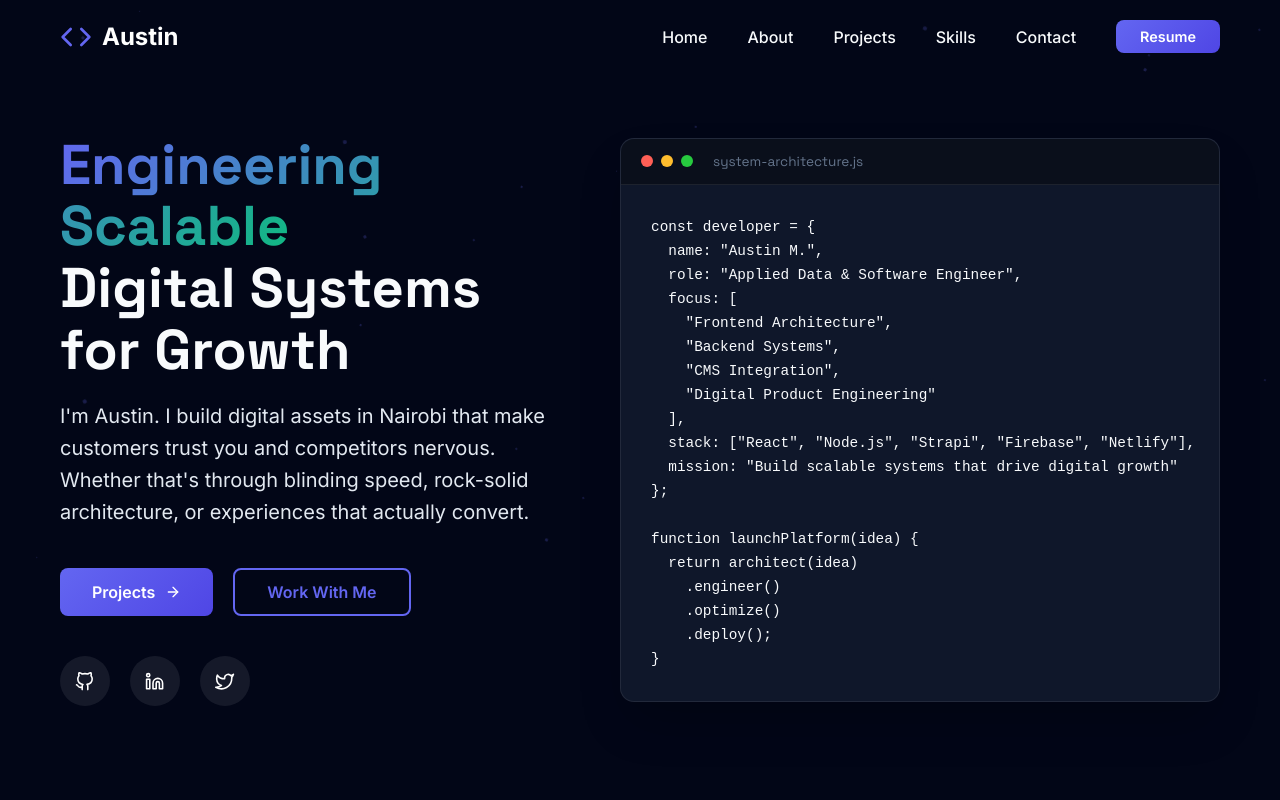
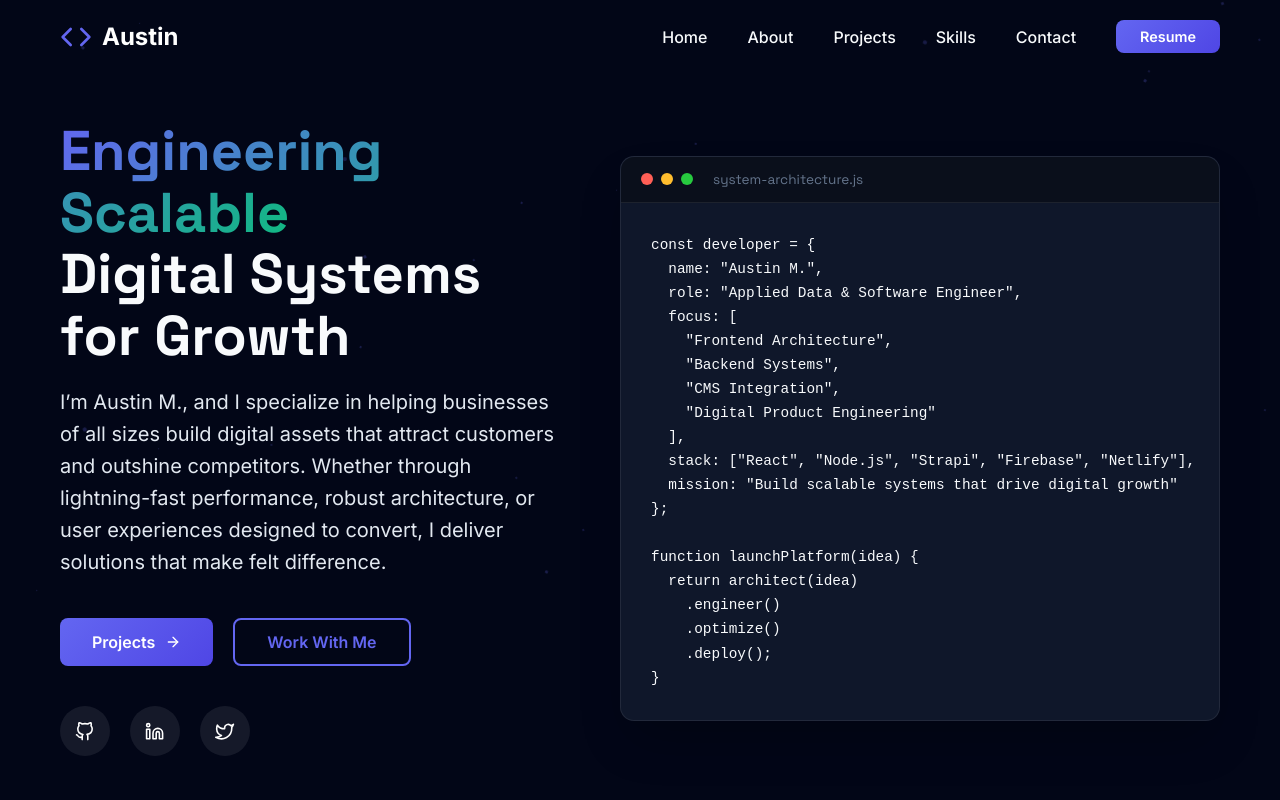
Before and after one commit to codewithaustin1/sharp-portfolio, a React (Create React App) app: page / in a window 1280 px wide. Shown: the top 800 px of the page. Built offline with nearby package versions, Linux system fonts and the light colour scheme.

Commit message:
Revise hero subtitle for clarity and impact

```diff
--- a/src/components/Hero/Hero.jsx
+++ b/src/components/Hero/Hero.jsx
@@ -34,7 +34,7 @@ const Hero = () => {
             Digital Systems for Growth
           </h1>
           <p className="hero-subtitle">
-          I'm Austin. I build digital assets in Nairobi that make customers trust you and competitors nervous. Whether that's through blinding speed, rock-solid architecture, or experiences that actually convert.</p>
+          I’m Austin M., and I specialize in helping businesses of all sizes build digital assets that attract customers and outshine competitors. Whether through lightning-fast performance, robust architecture, or user experiences designed to convert, I deliver solutions that make felt difference.</p>
           <div className="hero-buttons">
             <a href="#projects" className="btn">
               Projects<FiArrowRight />
```
